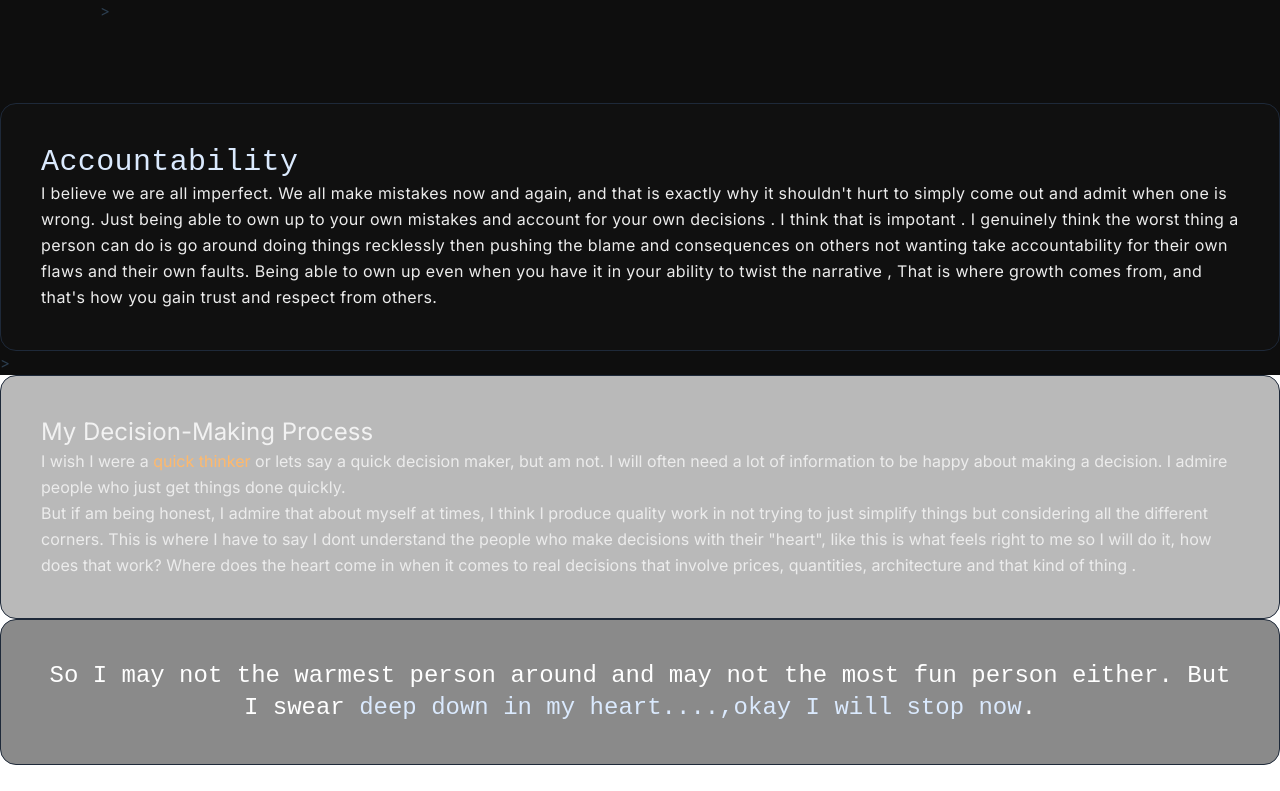
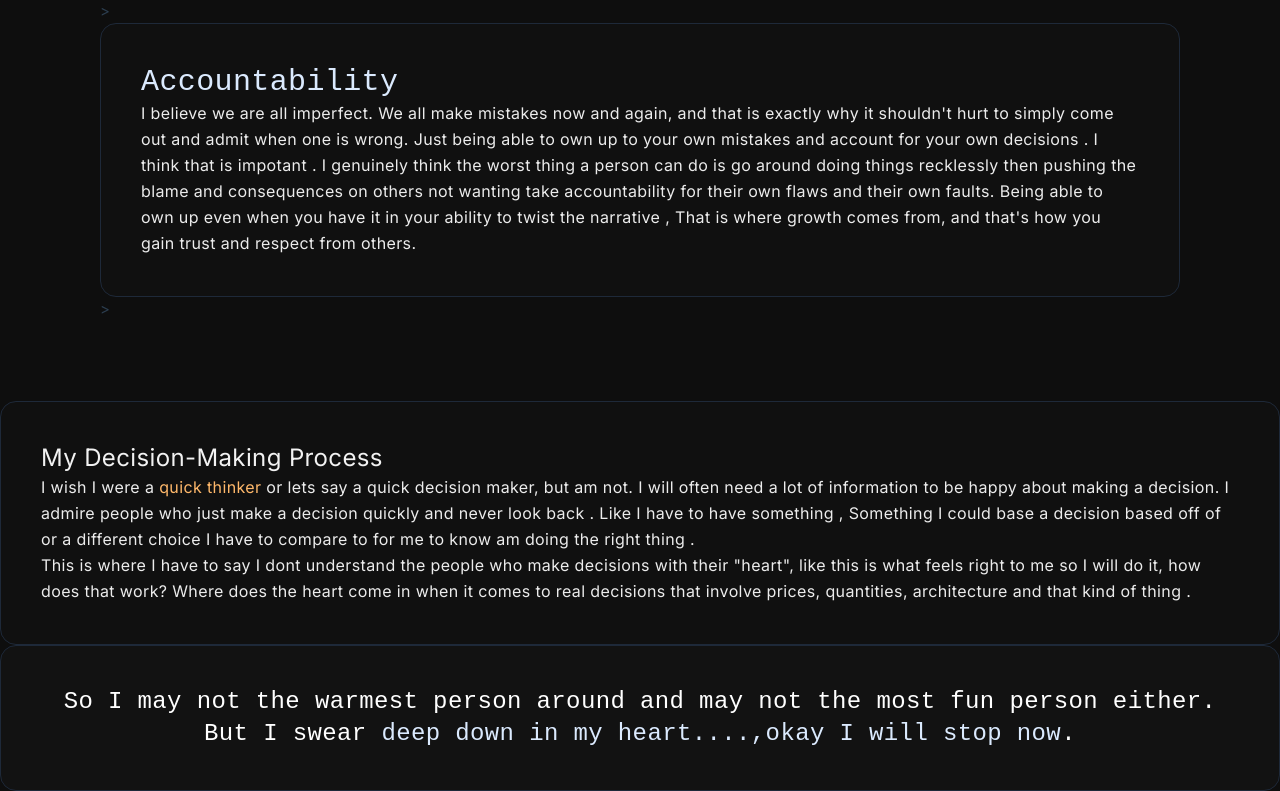
Before and after one commit to talkie-sir/ishmaelcv, a Vue app: page /about in a window 1280 px wide. Shown: the part 675-1466 px from the top of the page. Before the commit the page ends 1440 px from the top, so only its background shows below. Built offline with nearby package versions, Linux system fonts and the light colour scheme; a web font is replaced by a local one.

Commit message:
tried to center content

```diff
--- a/src/components/character.vue
+++ b/src/components/character.vue
@@ -41,7 +41,7 @@ The things that keep you up at night, the things that put you in defense mode, w
           </p>
           </div>>
         </div>
-      </div>
+
 
       <!-- Chill Guy Section -->
       <div class="animate-fade-in-up" style="animation-delay: 0.3s">
@@ -68,11 +68,11 @@ The things that keep you up at night, the things that put you in defense mode, w
 
           <p class="text-customgray0 text-sm md:text-base leading-relaxed font-inter">
             I wish I were a <strong class="text-orange-300">quick thinker</strong> or lets say a quick decision maker, but am not. I will often
-            need a lot of information to be happy about making a decision. I admire people who just get things
-            done quickly.
-            <br>But if
-            am being honest, I admire that about myself at times, I think I produce quality work in not trying
-            to just simplify things but considering all the different corners. This is where I have to say I dont
+            need a lot of information to be happy about making a decision. I admire people who just make a decision quickly and never look back .
+            Like I have to have something , Something I could base a decision based off of or a different choice I have to compare to for me to know am doing
+            the right thing .
+            <br/>
+            This is where I have to say I dont
             understand the people who make decisions with their "heart", like this is what feels right to me so I
             will do it, how does that work? Where does the heart come in when it comes to real decisions that involve
             prices, quantities, architecture and that kind of thing .
@@ -87,6 +87,7 @@ The things that keep you up at night, the things that put you in defense mode, w
             So I may not the warmest person around and may not the most fun person either.
             But I swear <strong class="text-blue-100">deep down in my heart....,okay I will stop now</strong>.
           </p>
+        </div>
       </div>
   </div>
 </template>
--- a/src/components/education.vue
+++ b/src/components/education.vue
@@ -9,7 +9,7 @@
       institution: 'National University of Science and Technology',
       location: 'Bulawayo',
       program: 'COMPUTER SCIENCE',
-      status: 'Currently - Attachment year',
+      status: 'Currently - Final year',
       isCollege: true
     },
     {
```
Lines whose indentation alone changed are shown as unchanged.
